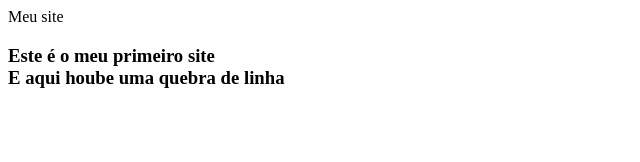
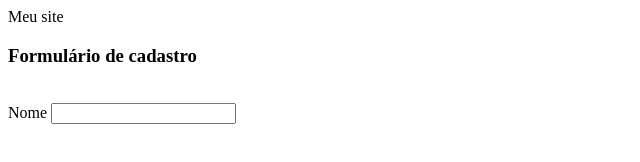
Before and after one commit to amandatoledo/Meu-Primeiro-Site-, a plain HTML site: page index.html in a window 1280 px wide. Shown: the whole page, without its empty margins (0-640 px from the left). Drawn offline with Linux system fonts and the light colour scheme.

Commit message:
Update index.html

```diff
--- a/index.html
+++ b/index.html
@@ -9,9 +9,15 @@
       Meu site
     </hl>
     <h3>
-      Este é o meu primeiro site
+      Formulário de cadastro
       <br />
-      E aqui hoube uma quebra de linha
-    </h3>
+         </h3>
+    </br>
+  <form>
+    <label>
+      Nome
+    </label>
+    <input type= "text">
+  </form>
   </body>
   </html>
```
